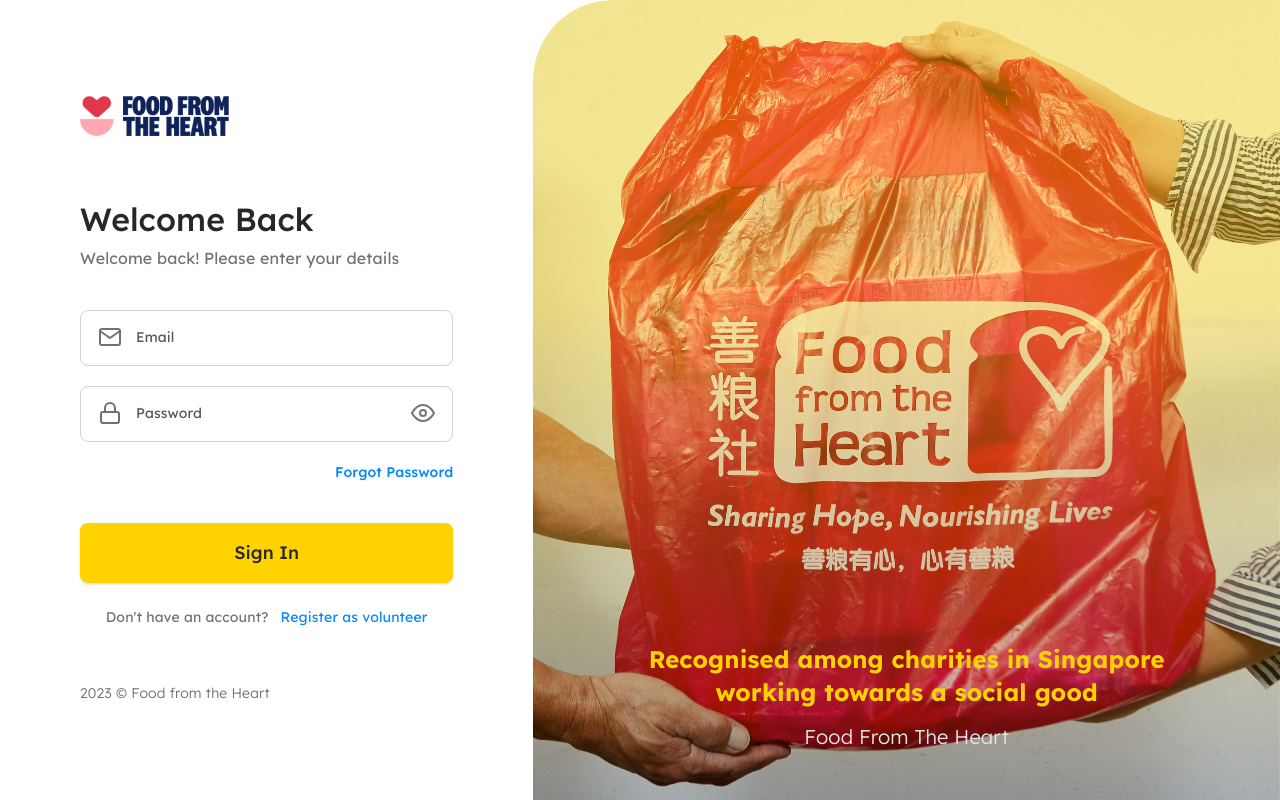
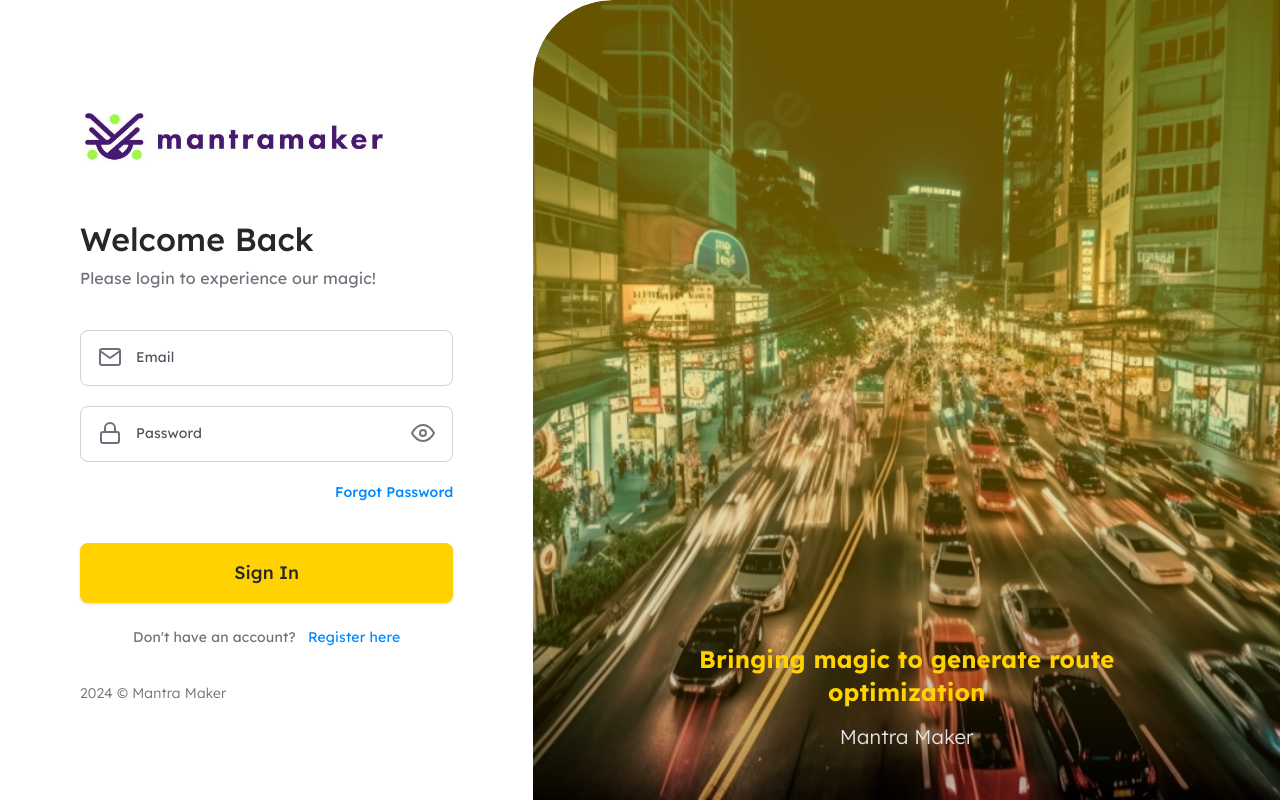
Before and after one commit to kriptonhaz/mantra-route, a React (Vite) app in the folder frontend/: page /login in a window 1280 px wide. Built offline with nearby package versions, Linux system fonts and the light colour scheme.

Commit message:
fix image and wording

```diff
--- a/frontend/src/components/Form/LoginForm.tsx
+++ b/frontend/src/components/Form/LoginForm.tsx
@@ -28,7 +28,7 @@
         Welcome Back
       </Typography>
       <Typography component='h5' color='text.secondary' mb={8}>
-        Welcome back! Please enter your details
+        Please login to experience our magic!
       </Typography>
       <Stack direction='column' spacing={4}>
         <InputFloating
@@ -78,7 +78,7 @@
           Don't have an account?{' '}
           <NavLink to='/your-details'>
             <Typography variant='body2' sx={{color: info[500], display: 'inline-block', ml: 2}}>
-              Register as volunteer
+              Register here
             </Typography>
           </NavLink>
         </Typography>
--- a/frontend/src/pages/login.tsx
+++ b/frontend/src/pages/login.tsx
@@ -1,7 +1,7 @@
 import {Box, Grid, Paper, Typography, CircularProgress} from '@mui/material';
 import {yupResolver} from '@hookform/resolvers/yup';
-import ffthBg from '../assets/img/ffth-bg.jpg';
-import logoFfth from '../assets/img/logo-ffth.png';
+import trafficBg from '@/assets/img/traffic-car.jpeg';
+import logoMantra from '@/assets/img/logo-mantra.jpeg';
 import {useForm, FormProvider, SubmitHandler} from 'react-hook-form';
 import {LoginInput} from '../interface/auth.interface';
 import {LoginForm} from '../components/Form/LoginForm';
@@ -35,7 +35,7 @@
           }}
         >
           <Box my={4}>
-            <img src={logoFfth} style={{height: 40}} />
+            <img src={logoMantra} style={{height: 80}} />
           </Box>
           <Box>
             <FormProvider {...methods}>
@@ -59,7 +59,7 @@
           </Box>
           <Box sx={{my: 4}}>
             <Typography variant='body2' color='text.secondary' fontWeight={'light'}>
-              2023 © Food from the Heart
+              2024 © Mantra Maker
             </Typography>
           </Box>
         </Box>
@@ -86,7 +86,7 @@
             height: '100vh',
             width: '100%',
             borderRadius: '80px 0 0 0;',
-            background: `linear-gradient(180deg, rgba(255, 210, 0, 0.4) 37.08%, rgba(0, 0, 0, 0.248) 100%), url(${ffthBg});`,
+            background: `linear-gradient(180deg, rgba(255, 210, 0, 0.4) 37.08%, rgba(0, 0, 0, 0.248) 100%), url(${trafficBg});`,
             display: 'flex',
             backgroundPosition: 'center',
             backgroundRepeat: 'no-repeat',
@@ -103,14 +103,14 @@
             variant='h5'
             sx={{fontSize: 24, color: '#FFD200', fontWeight: 700, my: 3}}
           >
-            Recognised among charities in Singapore working towards a social good
+            Bringing magic to generate route optimization
           </Typography>
           <Typography
             component='h5'
             variant='subtitle1'
             sx={{color: '#E4E4E7', fontSize: 20, fontWeight: 300}}
           >
-            Food From The Heart
+            Mantra Maker
           </Typography>
         </Box>
       </Grid>
```
